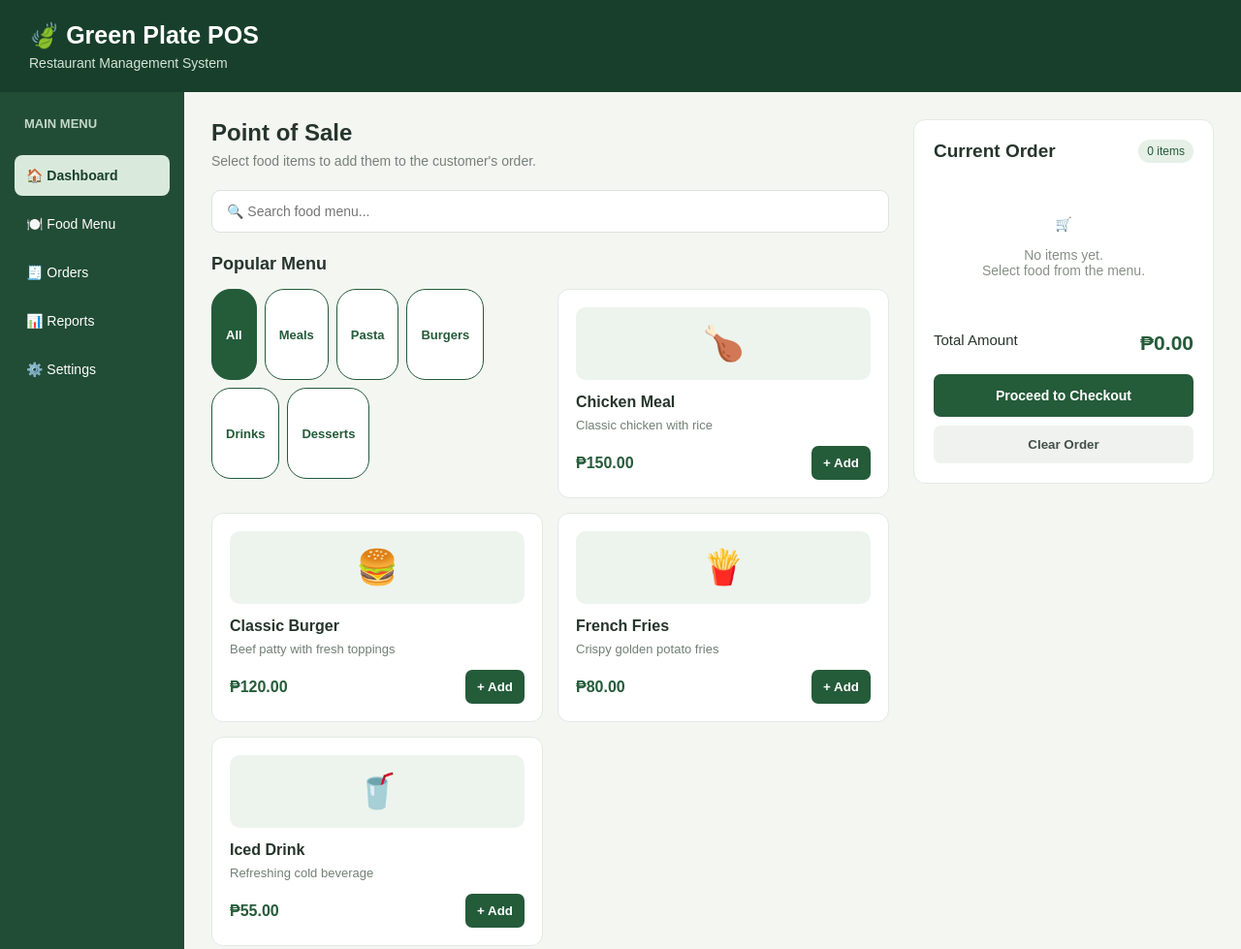
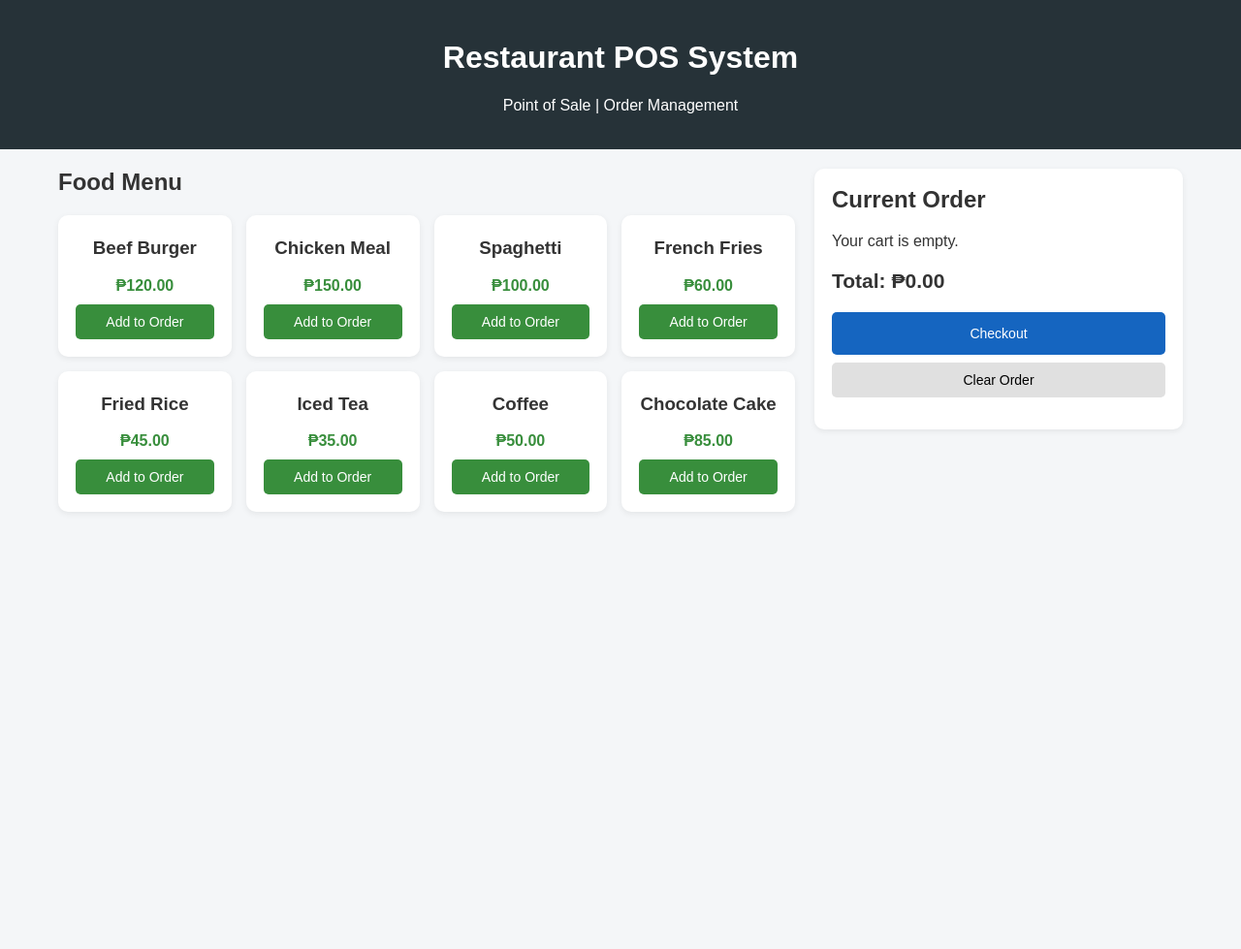
Before and after one commit to fcithxo/restaurant-pos, a plain HTML site: page index.html in a window 1280 px wide. Shown: the top 979 px of the page at 97% size. After the commit the page ends 800 px from the top, so only its background shows below. Drawn offline with Linux system fonts and the light colour scheme.

Commit message:
Update index.html

```diff
--- a/index.html
+++ b/index.html
@@ -9,579 +9,330 @@
     <style>
         * {
             box-sizing: border-box;
-      margin: 0;
-      padding: 0;
-      font-family: Arial, sans-serif;
-    }
-
-.category-buttons {
-  display: flex;
-  flex-wrap: wrap;
-  gap: 8px;
-  margin-bottom: 20px;
-}
-
-.category-btn {
-  border: 1px solid #245b39;
-  border-radius: 20px;
-  padding: 8px 14px;
-  background: white;
-  color: #245b39;
-  cursor: pointer;
-  font-size: 13px;
-}
-
-.category-btn.active,
-.category-btn:hover {
-  background: #245b39;
-  color: white;
         }
 
         body {
-      background: #f4f6f2;
-      color: #26352b;
+            font-family: Arial, sans-serif;
+            margin: 0;
+            background: #f4f6f8;
+            color: #333;
         }
 
-    .header {
-      background: #183f2b;
+        header {
+            background: #263238;
             color: white;
-      padding: 22px 30px;
+            padding: 20px;
+            text-align: center;
         }
 
-    .header h1 {
-      font-size: 25px;
+        .container {
+            display: grid;
+            grid-template-columns: 2fr 1fr;
+            gap: 20px;
+            padding: 20px;
+            max-width: 1200px;
+            margin: auto;
         }
 
-    .header p {
-      margin-top: 6px;
-      color: #d5e5d8;
-      font-size: 14px;
-    }
-
-    .layout {
-      display: grid;
-      grid-template-columns: 190px 1fr;
-      min-height: calc(100vh - 85px);
-    }
-
-    .sidebar {
-      background: #214c35;
-      padding: 25px 15px;
-      color: white;
-    }
-
-    .sidebar h3 {
-      margin: 0 10px 25px;
-      font-size: 13px;
-      color: #c4d9c9;
-      text-transform: uppercase;
-    }
-
-    .nav-item {
-      padding: 13px 12px;
-      margin-bottom: 8px;
-      border-radius: 8px;
-      font-size: 14px;
-    }
-
-    .nav-item.active {
-      background: #d9eadc;
-      color: #183f2b;
-      font-weight: bold;
-    }
-
-    .main {
-      padding: 28px;
-      display: grid;
-      grid-template-columns: minmax(0, 1fr) 310px;
-      gap: 25px;
-      align-items: start;
-    }
-
-    .welcome {
-      margin-bottom: 22px;
-    }
-
-    .welcome h2 {
-      font-size: 24px;
-      margin-bottom: 7px;
-    }
-
-    .welcome p {
-      color: #778078;
-      font-size: 14px;
-    }
-
-    .search {
-      width: 100%;
-      padding: 13px 15px;
-      border: 1px solid #dce3dc;
-      border-radius: 9px;
-      margin-bottom: 22px;
-      background: white;
-      font-size: 14px;
-    }
-
-    .section-title {
-      font-size: 18px;
-      margin-bottom: 15px;
+        h2 {
+            margin-top: 0;
         }
 
         .menu {
             display: grid;
-      grid-template-columns: repeat(2, minmax(0, 1fr));
+            grid-template-columns: repeat(auto-fit, minmax(160px, 1fr));
             gap: 15px;
         }
 
-    .food-card {
+        .item, .cart {
             background: white;
-      border: 1px solid #e4e9e3;
-      border-radius: 12px;
             padding: 18px;
+            border-radius: 10px;
+            box-shadow: 0 2px 6px #00000012;
         }
 
-    .food-icon {
-      background: #edf4ed;
-      border-radius: 10px;
-      padding: 17px;
-      font-size: 35px;
+        .item {
             text-align: center;
-      margin-bottom: 14px;
         }
 
-    .food-card h3 {
-      font-size: 16px;
-      margin-bottom: 7px;
+        .item h3 {
+            margin-top: 5px;
         }
 
-    .food-card p {
-      color: #718074;
-      font-size: 13px;
-      margin-bottom: 14px;
+        .price {
+            color: #388e3c;
+            font-weight: bold;
+            margin: 10px 0;
         }
 
-    .food-bottom {
+        button {
+            border: none;
+            border-radius: 5px;
+            padding: 10px 14px;
+            cursor: pointer;
+            font-size: 14px;
+        }
+
+        .add-btn {
+            background: #388e3c;
+            color: white;
+            width: 100%;
+        }
+
+        .add-btn:hover {
+            background: #2e7d32;
+        }
+
+        .cart {
+            align-self: start;
+        }
+
+        .cart-row {
             display: flex;
             justify-content: space-between;
             align-items: center;
             gap: 8px;
+            border-bottom: 1px solid #ddd;
+            padding: 12px 0;
         }
 
-    .price {
-      color: #245b39;
-      font-weight: bold;
+        .cart-row button {
+            padding: 5px 9px;
+            background: #eeeeee;
         }
 
-    button {
-      border: none;
-      cursor: pointer;
-      border-radius: 7px;
-      padding: 10px 12px;
-      font-weight: bold;
+        .remove-btn {
+            color: #c62828;
         }
 
-    .add-btn {
-      background: #245b39;
-      color: white;
+        .total {
+            font-size: 21px;
+            font-weight: bold;
+            margin: 20px 0;
         }
 
-    .add-btn:hover {
-      background: #183f2b;
+        .checkout-btn {
+            background: #1565c0;
+            color: white;
+            width: 100%;
+            padding: 14px;
         }
 
-    .order-panel {
-      background: white;
-      padding: 20px;
-      border-radius: 12px;
-      border: 1px solid #e4e9e3;
+        .clear-btn {
+            background: #e0e0e0;
+            width: 100%;
+            margin-top: 8px;
         }
 
-    .order-heading {
-      display: flex;
-      justify-content: space-between;
-      align-items: center;
-      margin-bottom: 20px;
-    }
-
-    .order-heading h2 {
-      font-size: 19px;
-    }
-
-    .order-count {
-      background: #e6f0e7;
-      color: #245b39;
-      border-radius: 20px;
-      padding: 5px 9px;
-      font-size: 12px;
-    }
-
-    .empty {
-      color: #879087;
-      text-align: center;
-      padding: 35px 5px;
-      font-size: 14px;
-    }
-
-    .order-item {
-      display: flex;
-      justify-content: space-between;
-      gap: 10px;
-      padding: 13px 0;
-      border-bottom: 1px solid #edf0ed;
+        #receipt {
+            white-space: pre-wrap;
+            margin-top: 15px;
             font-size: 13px;
         }
 
-    .order-item small {
-      display: block;
-      color: #7b857c;
-      margin-top: 5px;
-    }
-
-    .remove-btn {
-      background: #f9e8e5;
-      color: #a33b2c;
-      padding: 5px 8px;
-      margin-top: 5px;
-      font-size: 11px;
-    }
-
-    .total-row {
-      display: flex;
-      justify-content: space-between;
-      margin-top: 20px;
-      font-size: 15px;
-    }
-
-    .total-row strong {
-      font-size: 21px;
-      color: #245b39;
-    }
-
-    .checkout {
-      width: 100%;
-      margin-top: 20px;
-      background: #245b39;
-      color: white;
-      padding: 14px;
-      font-size: 14px;
-    }
-
-    .clear-btn {
-      width: 100%;
-      margin-top: 9px;
-      background: #f0f2ef;
-      color: #435046;
+        @media (max-width: 700px) {
+            .container {
+                grid-template-columns: 1fr;
                 padding: 12px;
-    }
-
-    @media (max-width: 900px) {
-      .layout {
-        grid-template-columns: 1fr;
-      }
-
-      .sidebar {
-        display: flex;
-        gap: 8px;
-        padding: 12px;
-        overflow-x: auto;
-      }
-
-      .sidebar h3 {
-        display: none;
-      }
-
-      .nav-item {
-        white-space: nowrap;
-        margin: 0;
-      }
-
-      .main {
-        grid-template-columns: 1fr;
-        padding: 18px;
-      }
-
-      .order-panel {
-        width: 100%;
-      }
-    }
-
-    @media (max-width: 450px) {
-      .menu {
-        grid-template-columns: 1fr;
             }
         }
     </style>
 </head>
 
 <body>
-  <header class="header">
-    <h1>🍃 Green Plate POS</h1>
-    <p>Restaurant Management System</p>
+
+<header>
+    <h1>Restaurant POS System</h1>
+    <p>Point of Sale | Order Management</p>
 </header>
 
-  <div class="layout">
-    <aside class="sidebar">
-      <h3>Main Menu</h3>
-      <div class="nav-item active">🏠 Dashboard</div>
-      <div class="nav-item">🍽️ Food Menu</div>
-      <div class="nav-item">🧾 Orders</div>
-      <div class="nav-item">📊 Reports</div>
-      <div class="nav-item">⚙️ Settings</div>
-    </aside>
+<main class="container">
 
-    <main class="main">
     <section>
-        <div class="welcome">
-          <h2>Point of Sale</h2>
-          <p>Select food items to add them to the customer's order.</p>
+        <h2>Food Menu</h2>
+
+        <div class="menu" id="menu"></div>
+    </section>
+
+    <section class="cart">
+        <h2>Current Order</h2>
+
+        <div id="cart-items">
+            <p>Your cart is empty.</p>
         </div>
 
-        <input
-          class="search"
-          id="search"
-          type="text"
-          placeholder="🔍 Search food menu..."
-          oninput="filterMenu()"
-        >
+        <p class="total">
+            Total: ₱<span id="total">0.00</span>
+        </p>
 
-        <h3 class="section-title">Popular Menu</h3>
+        <button class="checkout-btn" onclick="checkout()">
+            Checkout
+        </button>
 
-        <div class="menu" id="menu">
+        <button class="clear-btn" onclick="clearCart()">
+            Clear Order
+        </button>
 
-<div class="category-buttons">
-  <button class="category-btn active" onclick="filterCategory('all', this)">All</button>
-  <button class="category-btn" onclick="filterCategory('Meals', this)">Meals</button>
-  <button class="category-btn" onclick="filterCategory('Pasta', this)">Pasta</button>
-  <button class="category-btn" onclick="filterCategory('Burgers', this)">Burgers</button>
-  <button class="category-btn" onclick="filterCategory('Drinks', this)">Drinks</button>
-  <button class="category-btn" onclick="filterCategory('Desserts', this)">Desserts</button>
-</div>
-<div class="food-card" data-name="chicken meal" data-category="Meals">
-            <div class="food-icon">🍗</div>
-            <h3>Chicken Meal</h3>
-            <p>Classic chicken with rice</p>
-            <div class="food-bottom">
-              <span class="price">₱150.00</span>
-              <button class="add-btn" onclick="addItem('Chicken Meal', 150)">+ Add</button>
-            </div>
-          </div>
-
-         <div class="food-card" data-name="classic burger" data-category="Burgers">
-            <div class="food-icon">🍔</div>
-            <h3>Classic Burger</h3>
-            <p>Beef patty with fresh toppings</p>
-            <div class="food-bottom">
-              <span class="price">₱120.00</span>
-              <button class="add-btn" onclick="addItem('Classic Burger', 120)">+ Add</button>
-            </div>
-          </div>
-
-         <div class="food-card" data-name="french fries" data-category="Meals">
-            <div class="food-icon">🍟</div>
-            <h3>French Fries</h3>
-            <p>Crispy golden potato fries</p>
-            <div class="food-bottom">
-              <span class="price">₱80.00</span>
-              <button class="add-btn" onclick="addItem('French Fries', 80)">+ Add</button>
-            </div>
-          </div>
-
-        <div class="food-card" data-name="iced drink" data-category="Drinks">
-            <div class="food-icon">🥤</div>
-            <h3>Iced Drink</h3>
-            <p>Refreshing cold beverage</p>
-            <div class="food-bottom">
-              <span class="price">₱55.00</span>
-              <button class="add-btn" onclick="addItem('Iced Drink', 55)">+ Add</button>
-            </div>
-          </div>
-        </div>
+        <div id="receipt"></div>
     </section>
 
-      <aside class="order-panel">
-        <div class="order-heading">
-          <h2>Current Order</h2>
-          <span class="order-count" id="count">0 items</span>
-        </div>
-
-        <div id="order-list">
-          <div class="empty">🛒<br><br>No items yet.<br>Select food from the menu.</div>
-        </div>
-
-        <div class="total-row">
-          <span>Total Amount</span>
-          <strong id="total">₱0.00</strong>
-        </div>
-
-        <button class="checkout" onclick="checkout()">Proceed to Checkout</button>
-        <button class="clear-btn" onclick="clearOrder()">Clear Order</button>
-      </aside>
 </main>
-  </div>
 
 <script>
-    let order = [];
+    const products = [
+        { id: 1, name: "Beef Burger", price: 120 },
+        { id: 2, name: "Chicken Meal", price: 150 },
+        { id: 3, name: "Spaghetti", price: 100 },
+        { id: 4, name: "French Fries", price: 60 },
+        { id: 5, name: "Fried Rice", price: 45 },
+        { id: 6, name: "Iced Tea", price: 35 },
+        { id: 7, name: "Coffee", price: 50 },
+        { id: 8, name: "Chocolate Cake", price: 85 }
+    ];
 
-    function formatPeso(amount) {
-      return "₱" + amount.toFixed(2);
+    let cart = [];
+
+    function displayMenu() {
+        const menu = document.getElementById("menu");
+
+        menu.innerHTML = products.map(product => `
+            <div class="item">
+                <h3>${product.name}</h3>
+                <p class="price">₱${product.price.toFixed(2)}</p>
+                <button class="add-btn"
+                    onclick="addToCart(${product.id})">
+                    Add to Order
+                </button>
+            </div>
+        `).join("");
     }
 
-    function addItem(name, price) {
-      const existing = order.find(item => item.name === name);
+    function addToCart(id) {
+        const product = products.find(item => item.id === id);
+        const existing = cart.find(item => item.id === id);
 
         if (existing) {
             existing.quantity++;
         } else {
-        order.push({ name, price, quantity: 1 });
+            cart.push({
+                ...product,
+                quantity: 1
+            });
         }
 
-      renderOrder();
+        renderCart();
     }
 
-    function removeItem(name) {
-      order = order.filter(item => item.name !== name);
-      renderOrder();
+    function changeQuantity(id, amount) {
+        const item = cart.find(item => item.id === id);
+
+        if (!item) return;
+
+        item.quantity += amount;
+
+        if (item.quantity <= 0) {
+            cart = cart.filter(item => item.id !== id);
         }
 
-    function clearOrder() {
-      order = [];
-      renderOrder();
+        renderCart();
     }
 
-    function renderOrder() {
-      const list = document.getElementById("order-list");
+    function removeItem(id) {
+        cart = cart.filter(item => item.id !== id);
+        renderCart();
+    }
+
+    function renderCart() {
+        const cartItems = document.getElementById("cart-items");
         const totalElement = document.getElementById("total");
-      const countElement = document.getElementById("count");
 
-      if (order.length === 0) {
-        list.innerHTML = '<div class="empty">🛒<br><br>No items yet.<br>Select food from the menu.</div>';
-      } else {
-        list.innerHTML = order.map(item => `
-          <div class="order-item">
+        if (cart.length === 0) {
+            cartItems.innerHTML = "<p>Your cart is empty.</p>";
+            totalElement.textContent = "0.00";
+            return;
+        }
+
+        cartItems.innerHTML = cart.map(item => `
+            <div class="cart-row">
                 <div>
-              <strong>${item.name}</strong>
-              <small>${item.quantity} × ${formatPeso(item.price)}</small>
+                    <strong>${item.name}</strong><br>
+                    ₱${item.price.toFixed(2)} each<br>
+                    Qty: ${item.quantity}
                 </div>
+
                 <div>
-              <strong>${formatPeso(item.price * item.quantity)}</strong><br>
-              <button class="remove-btn" onclick="removeItem('${item.name}')">Remove</button>
+                    <button onclick="changeQuantity(${item.id}, -1)">
+                        −
+                    </button>
+                    <button onclick="changeQuantity(${item.id}, 1)">
+                        +
+                    </button>
+                    <button class="remove-btn"
+                        onclick="removeItem(${item.id})">
+                        ✕
+                    </button>
                 </div>
             </div>
         `).join("");
+
+        totalElement.textContent = getTotal().toFixed(2);
     }
 
-      const total = order.reduce((sum, item) => sum + item.price * item.quantity, 0);
-      const quantity = order.reduce((sum, item) => sum + item.quantity, 0);
-
-      totalElement.textContent = formatPeso(total);
-      countElement.textContent = quantity + (quantity === 1 ? " item" : " items");
+    function getTotal() {
+        return cart.reduce(
+            (sum, item) => sum + item.price * item.quantity,
+            0
+        );
     }
 
-    function filterMenu() {
-      const search = document.getElementById("search").value.toLowerCase();
-
-      document.querySelectorAll(".food-card").forEach(card => {
-        card.style.display = card.dataset.name.includes(search) ? "" : "none";
-      });
-    }
-
-
     function checkout() {
-  if (order.length === 0) {
-    alert("Please add at least one item before checkout.");
+        if (cart.length === 0) {
+            alert("Please add items to your order first.");
             return;
         }
 
-  const total = order.reduce(
-    (sum, item) => sum + item.price * item.quantity,
-    0
+        const total = getTotal();
+
+        const receipt = cart.map(item =>
+            `${item.name} x${item.quantity} = ₱${(
+                item.price * item.quantity
+            ).toFixed(2)}`
+        ).join("\n");
+
+        const confirmed = confirm(
+            "Confirm order?\n\n" +
+            receipt +
+            "\n\nTOTAL: ₱" + total.toFixed(2)
         );
 
-  const receivedInput = prompt(
-    "GREEN PLATE POS\n\nTotal: " + formatPeso(total) +
-    "\n\nEnter cash received by customer:"
-  );
+        if (!confirmed) return;
 
-  if (receivedInput === null) {
-    return;
+        document.getElementById("receipt").textContent =
+            "ORDER COMPLETED\n" +
+            "--------------------\n" +
+            receipt +
+            "\n--------------------\n" +
+            "TOTAL: ₱" + total.toFixed(2) +
+            "\nThank you for your order!";
+
+        alert("Order completed successfully!");
+
+        cart = [];
+        renderCart();
     }
 
-  const received = Number(receivedInput);
+    function clearCart() {
+        if (cart.length === 0) return;
 
-  if (
-    receivedInput.trim() === "" ||
-    !Number.isFinite(received) ||
-    received < total
-  ) {
-    alert("Invalid payment. Please enter an amount equal to or greater than " + formatPeso(total) + ".");
-    return;
-  }
-
-  const change = Math.round((received - total) * 100) / 100;
-  const orderCopy = order.map(item => ({ ...item }));
-
-  const receipt = [
-    "GREEN PLATE",
-    "CUSTOMER RECEIPT",
-    "--------------------------",
-    ...orderCopy.map(item =>
-      item.name + " x" + item.quantity +
-      " = " + formatPeso(item.price * item.quantity)
-    ),
-    "--------------------------",
-    "TOTAL: " + formatPeso(total),
-    "CASH: " + formatPeso(received),
-    "CHANGE: " + formatPeso(change),
-    "Thank you for dining with us!"
-  ].join("\n");
-
-  const printReceipt = confirm(
-    receipt + "\n\nPress OK to print the receipt."
-  );
-
-  if (printReceipt) {
-    const printWindow = window.open("", "_blank");
-
-    if (printWindow) {
-      printWindow.document.write(
-        "<!DOCTYPE html><html><head><title>Green Plate Receipt</title>" +
-        "<style>body{font-family:monospace;padding:20px;white-space:pre-wrap}" +
-
-
-
-        "</style></head><body><pre>" +
-        receipt.replace(/&/g, "&amp;").replace(/</g, "&lt;").replace(/>/g, "&gt;") +
-        "</pre></body></html>"
-      );
-      printWindow.document.close();
-      printWindow.focus();
-      printWindow.print();
-    } else {
-      alert("Your browser blocked the print window. Please allow pop-ups and try again.");
+        if (confirm("Are you sure you want to clear this order?")) {
+            cart = [];
+            renderCart();
+            document.getElementById("receipt").textContent = "";
         }
     }
 
-  clearOrder();
-}
+    displayMenu();
+</script>
 
-
-function filterCategory(category, button) {
-  document.querySelectorAll(".category-btn").forEach(btn => {
-    btn.classList.remove("active");
-  });
-
-  button.classList.add("active");
-
-  document.querySelectorAll(".food-card").forEach(card => {
-    const cardCategory = card.dataset.category;
-
-    const matchesCategory =
-      category === "all" || cardCategory === category;
-
-    card.style.display = matchesCategory ? "" : "none";
-  });
-}
-
-  </script>
 </body>
 </html>
```
Lines whose indentation alone changed are shown as unchanged.
